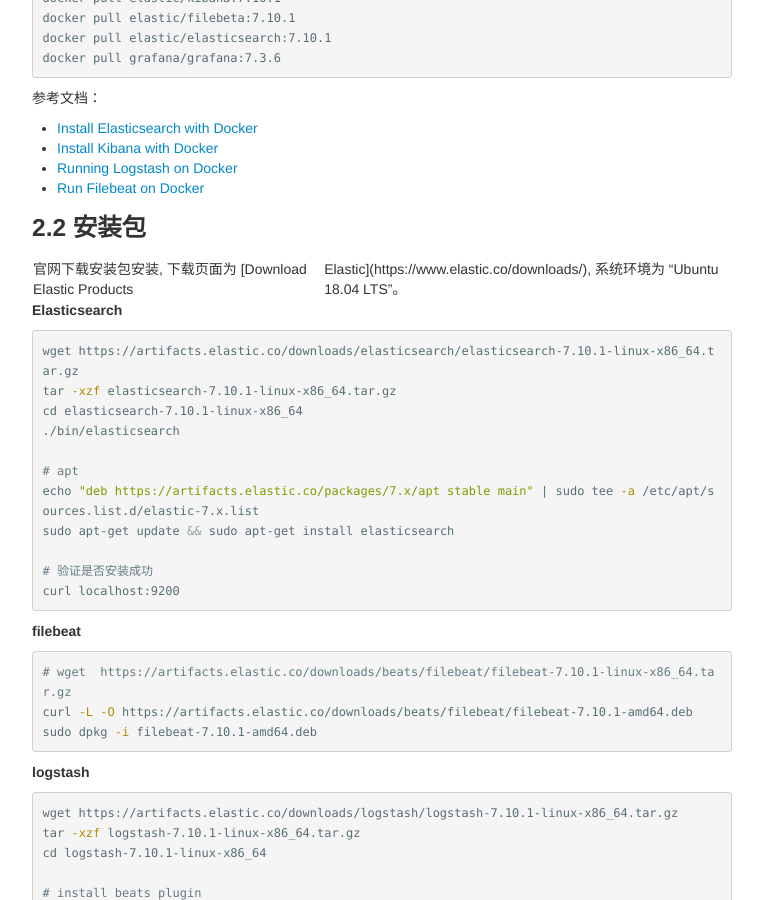
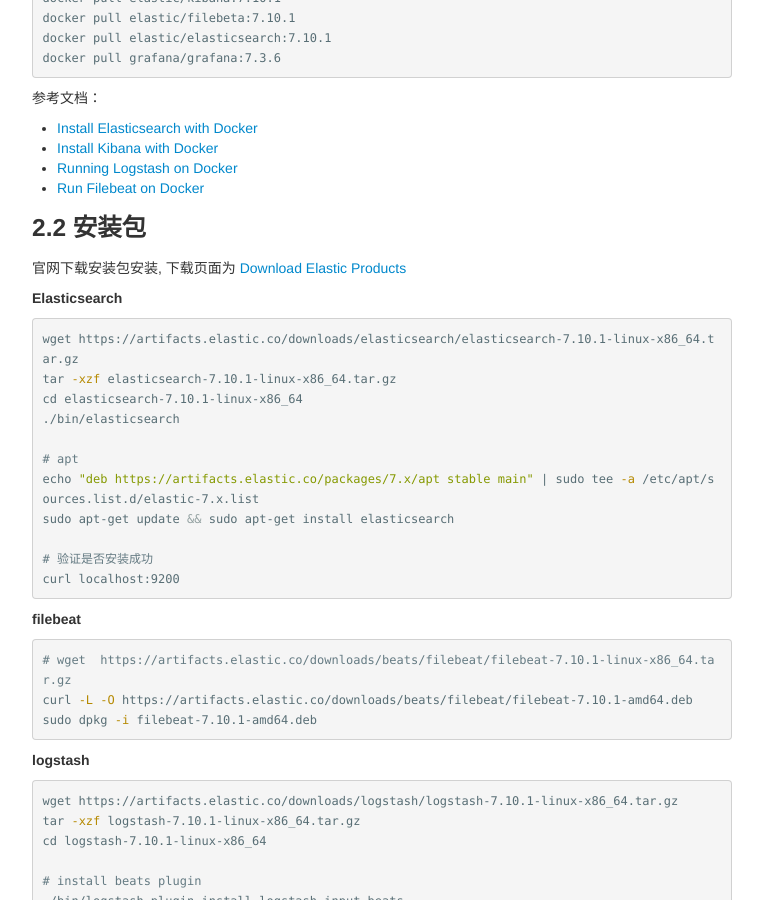
Before and after one commit to cofcool/cofcool.github.io, a Jekyll site: the page built from _posts/tech/2021-03-20-log-system.md, in a window 1280 px wide and 900 px high, scrolled down 1096 px. Shown: the whole window, without its empty margins (258-1021 px from the left). Built offline with Jekyll 4.4.1, drawn with Linux system fonts in a browser that asks for light colours; comment, search, counter and statistics services are not loaded.

Commit message:
log system

```diff
--- a/_posts/tech/2021-03-20-log-system.md
+++ b/_posts/tech/2021-03-20-log-system.md
@@ -76,7 +76,7 @@
 
 ### 2.2 安装包
 
-官网下载安装包安装, 下载页面为 [Download Elastic Products | Elastic](https://www.elastic.co/downloads/), 系统环境为 "Ubuntu 18.04 LTS"。
+官网下载安装包安装, 下载页面为 [Download Elastic Products](https://www.elastic.co/downloads/)
 
 **Elasticsearch**
 
```
